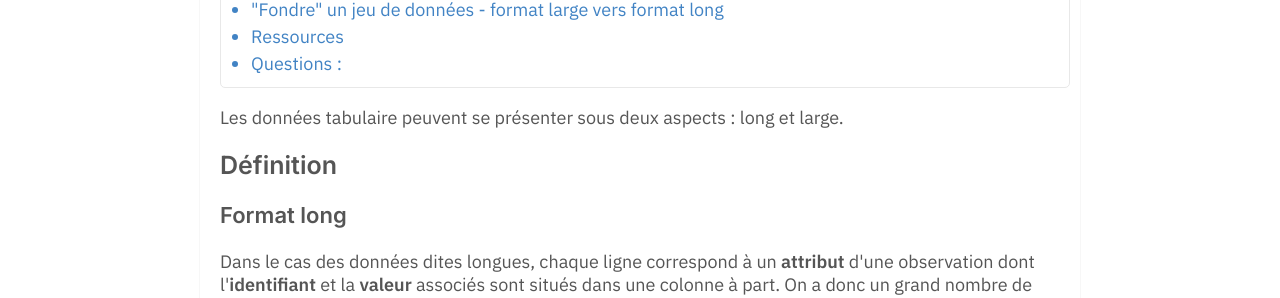
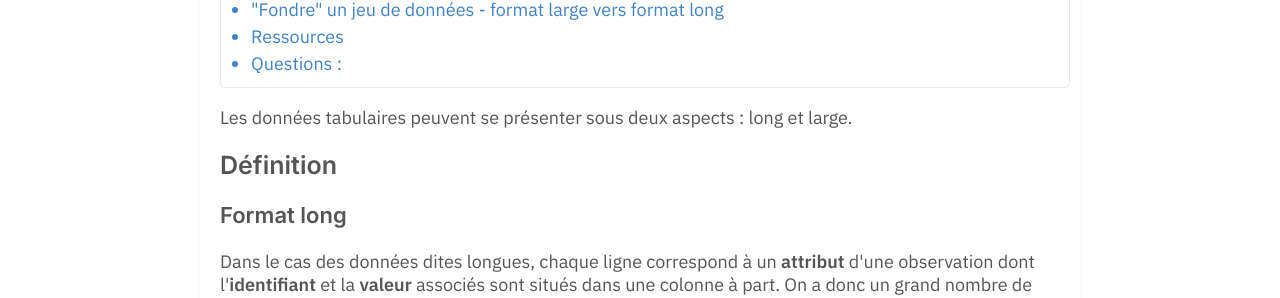
Before and after one commit to Maxence-L/arboretum.link, a Jekyll site: the page built from _notes/Manipuler les formats longs et larges de données.md, in a window 1280 px wide and 900 px high, scrolled down 504 px. Shown: the part 154-452 px from the top of the window. Built offline with Jekyll 4.4.1, drawn with Linux system fonts in a browser that asks for light colours; the table of contents is made by our own code.

Commit message:
Update Manipuler les formats longs et larges de données.md

```diff
--- a/_notes/Manipuler les formats longs et larges de données.md
+++ b/_notes/Manipuler les formats longs et larges de données.md
@@ -5,7 +5,7 @@ etat: printemps
 toc: true
 ---
 
-Les données tabulaire peuvent se présenter sous deux aspects : long et large.
+Les données tabulaires peuvent se présenter sous deux aspects : long et large.
 
 ## Définition
 
```
Also changed, not shown: other parts of _notes/Manipuler les formats longs et larges de données.md (+2 -0 lines).
